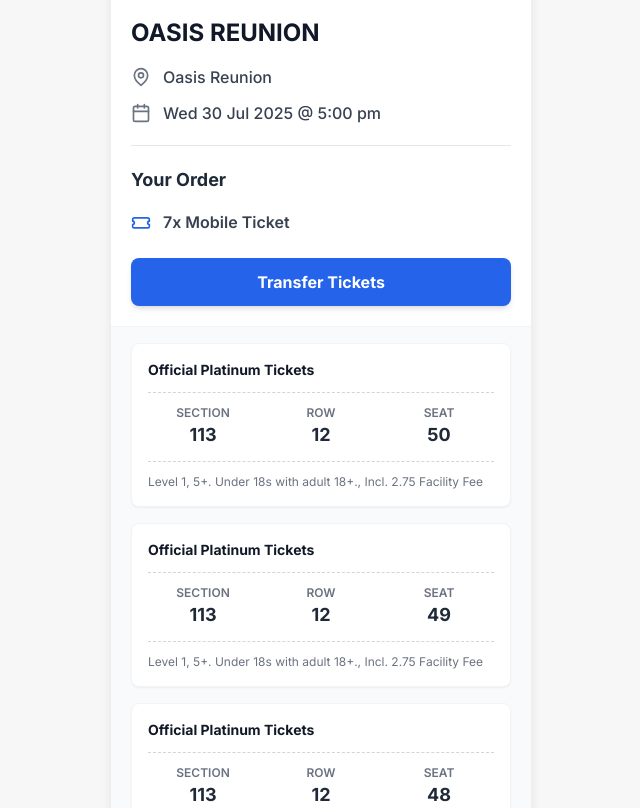
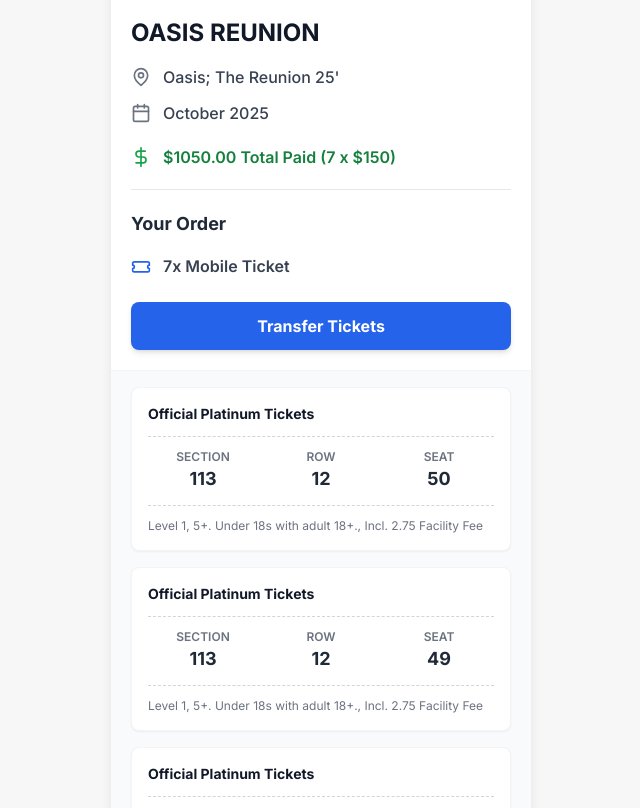
Before and after one commit to musa-dev-ai/Oasis, a plain HTML site: page index.html in a window 1280 px wide. Shown: the part 292-1100 px from the top of the page, without its empty margins (319-959 px from the left). Drawn offline with nearby package versions, Linux system fonts and the light colour scheme.

Commit message:
Update index.html

```diff
--- a/index.html
+++ b/index.html
@@ -51,18 +51,28 @@
             <!-- Updated Main Title -->
             <h1 class="text-2xl font-bold text-gray-900 mb-4">OASIS REUNION</h1>
 
-            <!-- Location Detail - Venue updated to "Oasis Reunion" -->
+            <!-- Location Detail - VENUE UPDATED -->
             <div class="flex items-center text-gray-700">
                 <!-- Location Icon (MapPin) -->
                 <svg xmlns="http://www.w3.org/2000/svg" width="20" height="20" viewBox="0 0 24 24" fill="none" stroke="currentColor" stroke-width="2" stroke-linecap="round" stroke-linejoin="round" class="mr-3 text-gray-500"><path d="M20 10c0 6-8 12-8 12s-8-6-8-12a8 8 0 0 1 16 0Z"/><circle cx="12" cy="10" r="3"/></svg>
-                <span class="text-base font-medium">Oasis Reunion</span>
+                <span class="text-base font-medium">Oasis; The Reunion 25'</span>
             </div>
 
-            <!-- Date & Time Detail - Kept detail but confirms 2025 context -->
+            <!-- Date & Time Detail - DATE UPDATED -->
             <div class="flex items-center text-gray-700">
                 <!-- Calendar Icon -->
                 <svg xmlns="http://www.w3.org/2000/svg" width="20" height="20" viewBox="0 0 24 24" fill="none" stroke="currentColor" stroke-width="2" stroke-linecap="round" stroke-linejoin="round" class="mr-3 text-gray-500"><rect x="3" y="4" width="18" height="18" rx="2" ry="2"/><line x1="16" y1="2" x2="16" y2="6"/><line x1="8" y1="2" x2="8" y2="6"/><line x1="3" y1="10" x2="21" y2="10"/></svg>
-                <span class="text-base font-medium">Wed 30 Jul 2025 @ 5:00 pm</span>
+                <span class="text-base font-medium">October 2025</span>
+            </div>
+
+            <!-- Price Detail - NEW SECTION ADDED -->
+            <div class="flex items-center text-gray-700 pt-2">
+                <!-- Dollar/Price Icon -->
+                <svg xmlns="http://www.w3.org/2000/svg" width="20" height="20" viewBox="0 0 24 24" fill="none" stroke="currentColor" stroke-width="2" stroke-linecap="round" stroke-linejoin="round" class="mr-3 text-green-600">
+                    <line x1="12" y1="1" x2="12" y2="23" />
+                    <path d="M17 5H9.5a3.5 3.5 0 0 0 0 7h5a3.5 3.5 0 0 1 0 7H6" />
+                </svg>
+                <span class="text-base font-medium text-green-700 font-semibold">$1050.00 Total Paid (7 x $150)</span>
             </div>
         </div>
 
```
